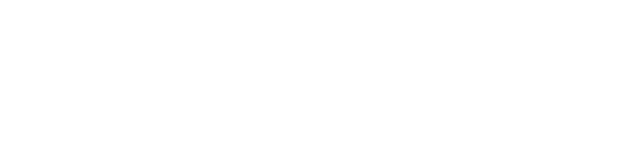
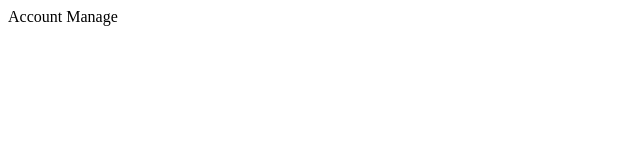
Before and after one commit to puttipongsri/HelloGit, a plain HTML site: page user.html in a window 1280 px wide. Shown: the whole page, without its empty margins (0-640 px from the left). Drawn offline with Linux system fonts and the light colour scheme.

Commit message:
edit account manage in user.html

```diff
--- a/user.html
+++ b/user.html
@@ -6,6 +6,6 @@
     <title>Document</title>
 </head>
 <body>
-
+    Account Manage
 </body>
 </html>
```
